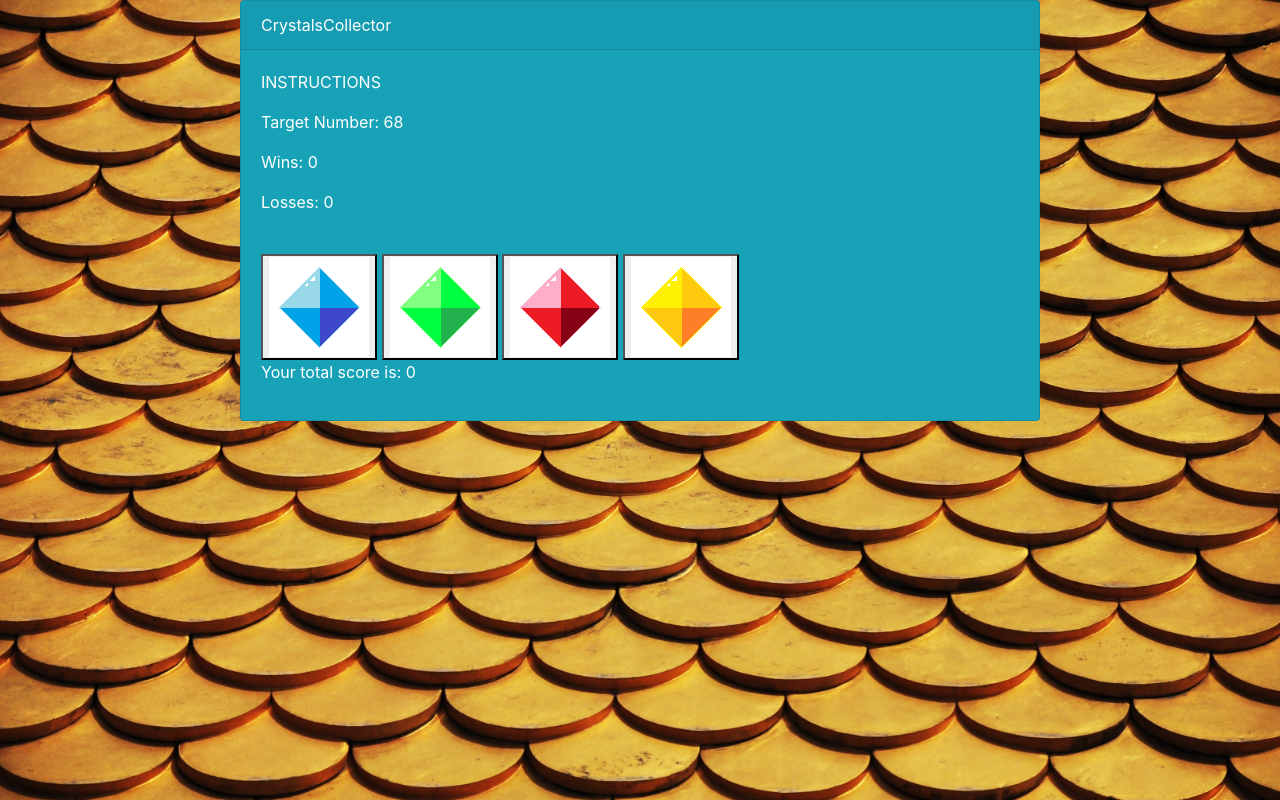
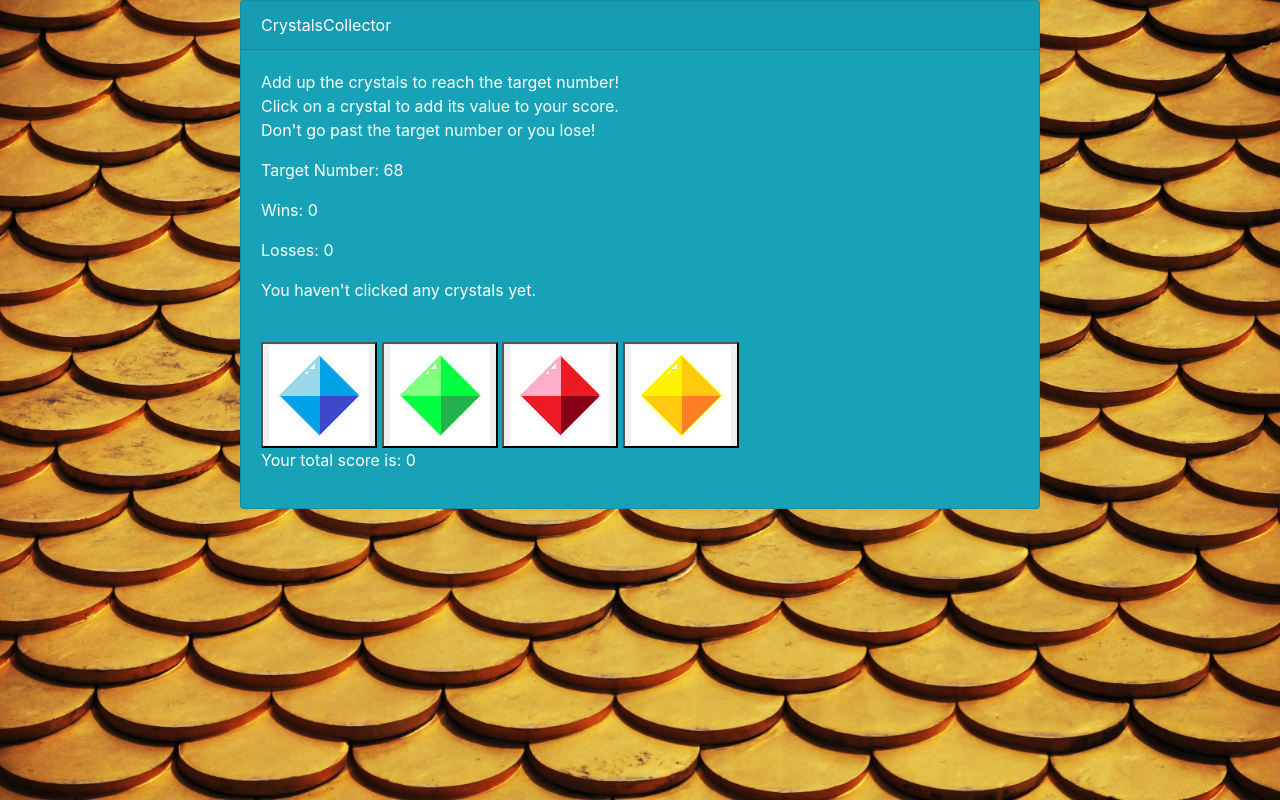
Before and after one commit to beckygold/CrystalCollectors, a plain HTML site: page index.html in a window 1280 px wide. Drawn offline with nearby package versions, Linux system fonts and the light colour scheme.

Commit message:
Added ids to buttons, action text and instructions

```diff
--- a/index.html
+++ b/index.html
@@ -16,15 +16,20 @@
     <div class="card text-white bg-info mx-auto" style="width: 50rem;">
     <div class="card-header">CrystalsCollector</div>
     <div class="card-body">
-        <p id="instructions-text">INSTRUCTIONS</p>
-        <p id="targetnumber-text">__</p>
+        <p id="instructions-text">Add up the crystals to reach the target number!
+            <br>
+             Click on a crystal to add its value to your score.
+             <br>
+             Don't go past the target number or you lose! </p>
+        <p id="targetnumber-text"></p>
         <p id="wins-text">Wins: 0</p>
         <p id="losses-text">Losses: 0</p>
+        <p id="action-text">You haven't clicked any crystals yet.</p>
         <br>
-        <button id="crystal-blue" type="submit"><img src="assets/images/crystal-blue.png" alt="Submit"></button>
-        <button type="submit"><img src="assets/images/crystal-green.png" alt="Submit"></button>
-        <button type="submit"><img src="assets/images/crystal-red.png" alt="Submit"></button>
-        <button type="submit"><img src="assets/images/crystal-yellow.png" alt="Submit"></button>
+        <button id="crystal-blue"><img src="assets/images/crystal-blue.png" alt="Blue Crystal"></button>
+        <button id="crystal-green"><img src="assets/images/crystal-green.png" alt="Green Crystal"></button>
+        <button id="crystal-red"><img src="assets/images/crystal-red.png" alt="Red Crystal"></button>
+        <button id="crystal-yellow"><img src="assets/images/crystal-yellow.png" alt="Yellow Crystal"></button>
         <br>
         <p id="totalscore-text">Your total score is: 0</p>
     </div>
```
